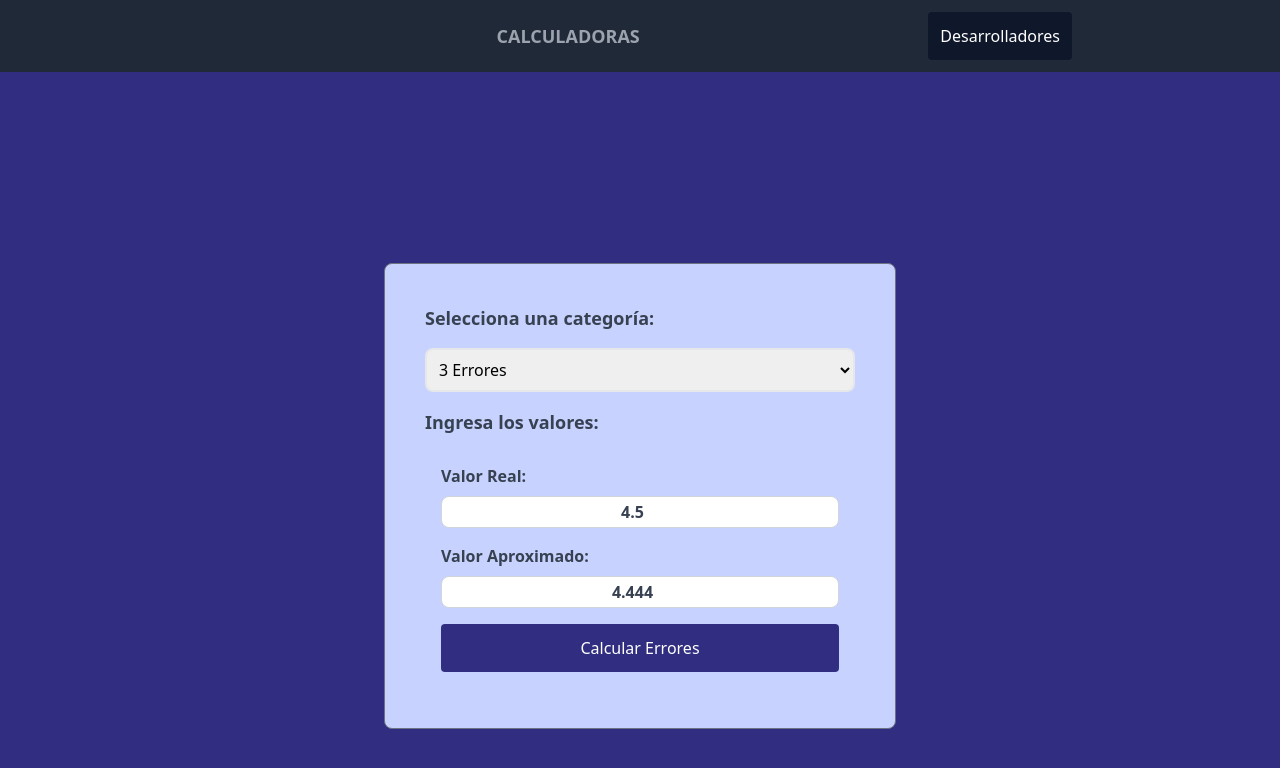
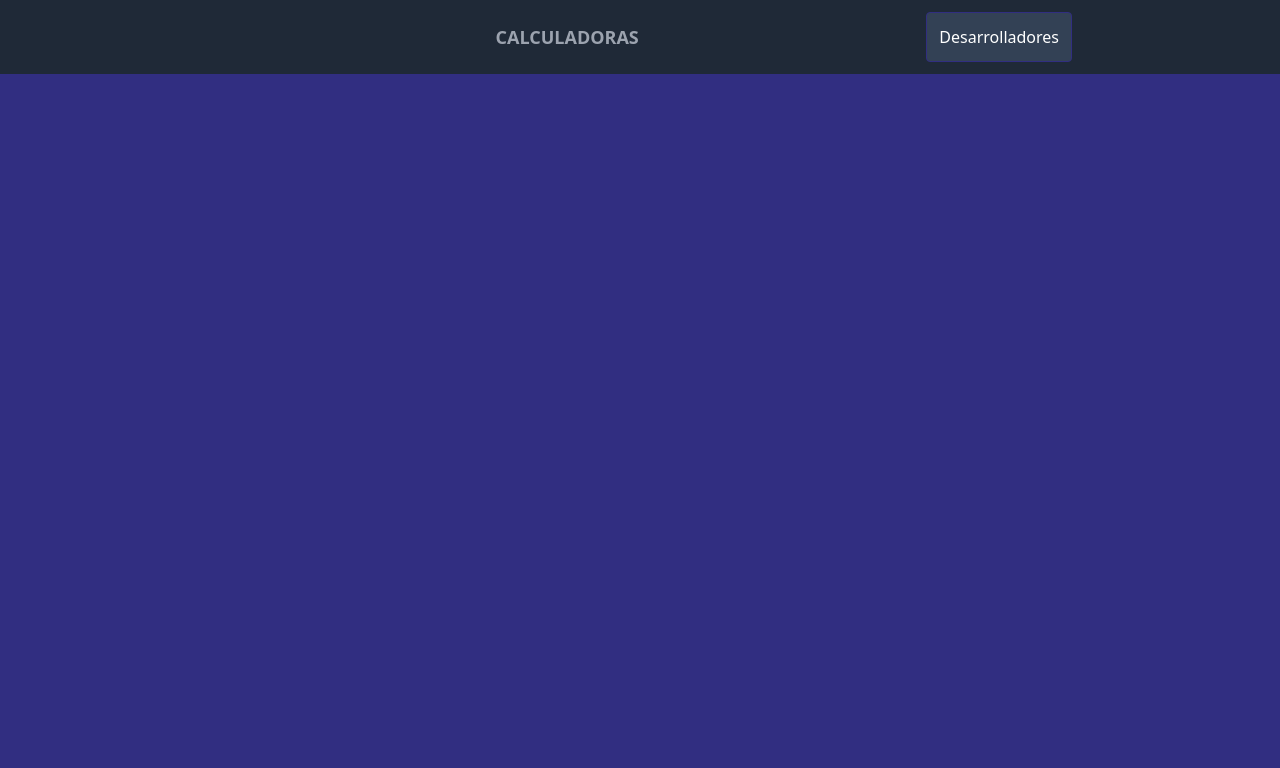
Before and after one commit to JIDE-73/C_Metdos_num, a React (Vite) app: page / in a window 1280 px wide. Shown: the top 768 px of the page. Built offline with nearby package versions, Linux system fonts and the light colour scheme.

Commit message:
Boton integrantes con redireccion, react router integrado

```diff
--- a/package.json
+++ b/package.json
@@ -15,7 +15,8 @@
   "dependencies": {
     "mathjs": "^13.2.0",
     "react": "^18.3.1",
-    "react-dom": "^18.3.1"
+    "react-dom": "^18.3.1",
+    "react-router-dom": "^6.28.0"
   },
   "devDependencies": {
     "@eslint/js": "^9.13.0",
--- a/src/App.tsx
+++ b/src/App.tsx
@@ -1,29 +1,53 @@
+import {
+  BrowserRouter as Router,
+  Routes,
+  Route,
+  useNavigate,
+} from "react-router-dom";
 import Main from "./Components/FormMain";
-import dev from "./Components/Integrantes";
+import Integrantes from "./Components/Integrantes";
 
-const App = () => {
+const Header = () => {
+  const navigate = useNavigate();
+
   return (
-    <>
     <header className="bg-gray-800 py-3 text-gray-400">
       <div className="max-w-4xl mx-auto flex items-center justify-between px-4">
         <h1 className="text-center text-lg font-bold uppercase flex-1">
           Calculadoras
         </h1>
         <button
-            type="submit"
-            className="text-white bg-slate-900 hover:text-indigo-950 p-3 rounded hover:bg-slate-500 cursor-pointer"
+          type="button"
+          onClick={() => navigate("/integrantes")}
+          className="text-white bg-slate-700 hover:text-indigo-950 p-3 rounded hover:bg-slate-500 cursor-pointer border border-indigo-900 hover:border-indigo-700"
         >
           Desarrolladores
         </button>
       </div>
     </header>
+  );
+};
 
+const App = () => {
+  return (
+    <Router>
+      <Header />
+      <Routes>
+        {/* Ruta raíz que muestra <Main /> */}
+        <Route
+          path="/C_Metdos_num"
+          element={
             <section className="py-6 text-gray-700 bg-indigo-900 min-h-screen">
               <div className="w-full max-w-4xl mx-auto px-4">
                 <Main />
               </div>
             </section>
-    </>
+          }
+        />
+        {/* Ruta para el componente <Integrantes /> */}
+        <Route path="/integrantes" element={<Integrantes />} />
+      </Routes>
+    </Router>
   );
 };
 
```
Also changed, not shown: 1 other file (tests, documents, lock files or other folders). Lines whose indentation alone changed are shown as unchanged.
